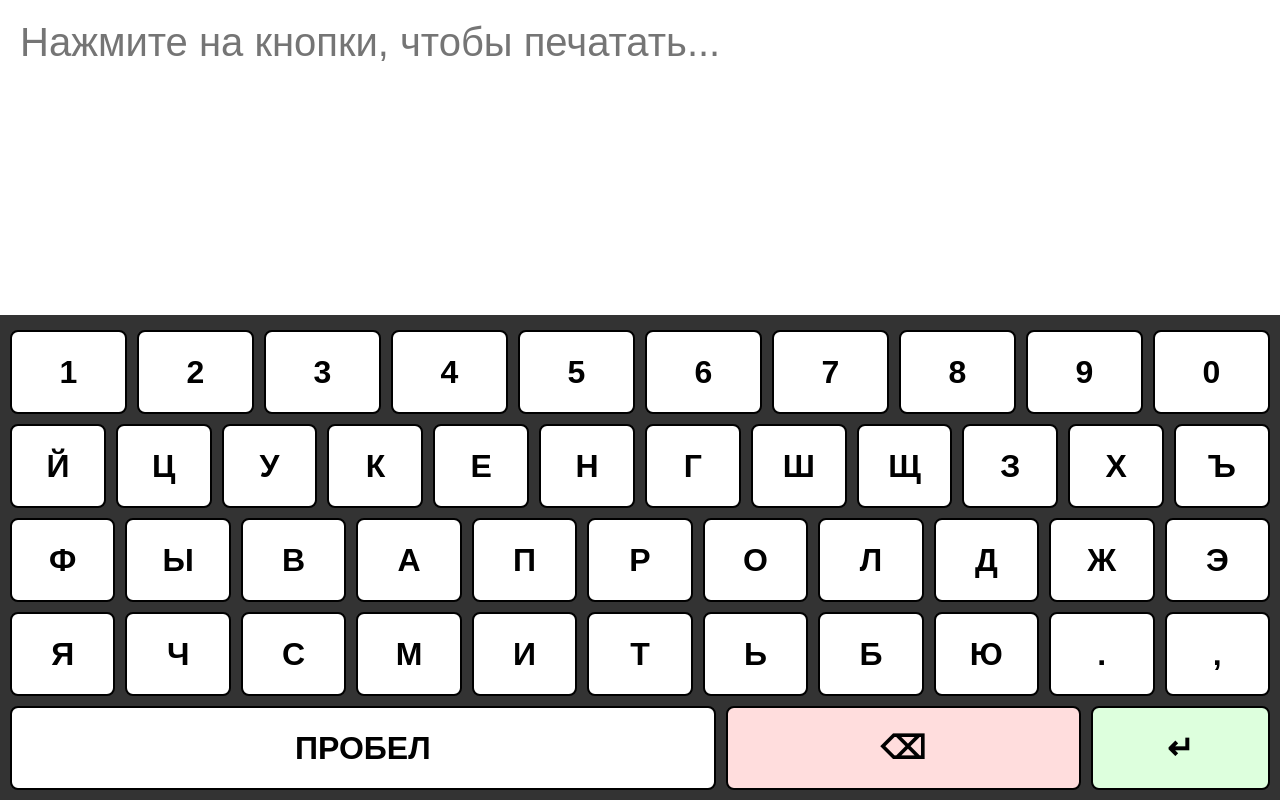
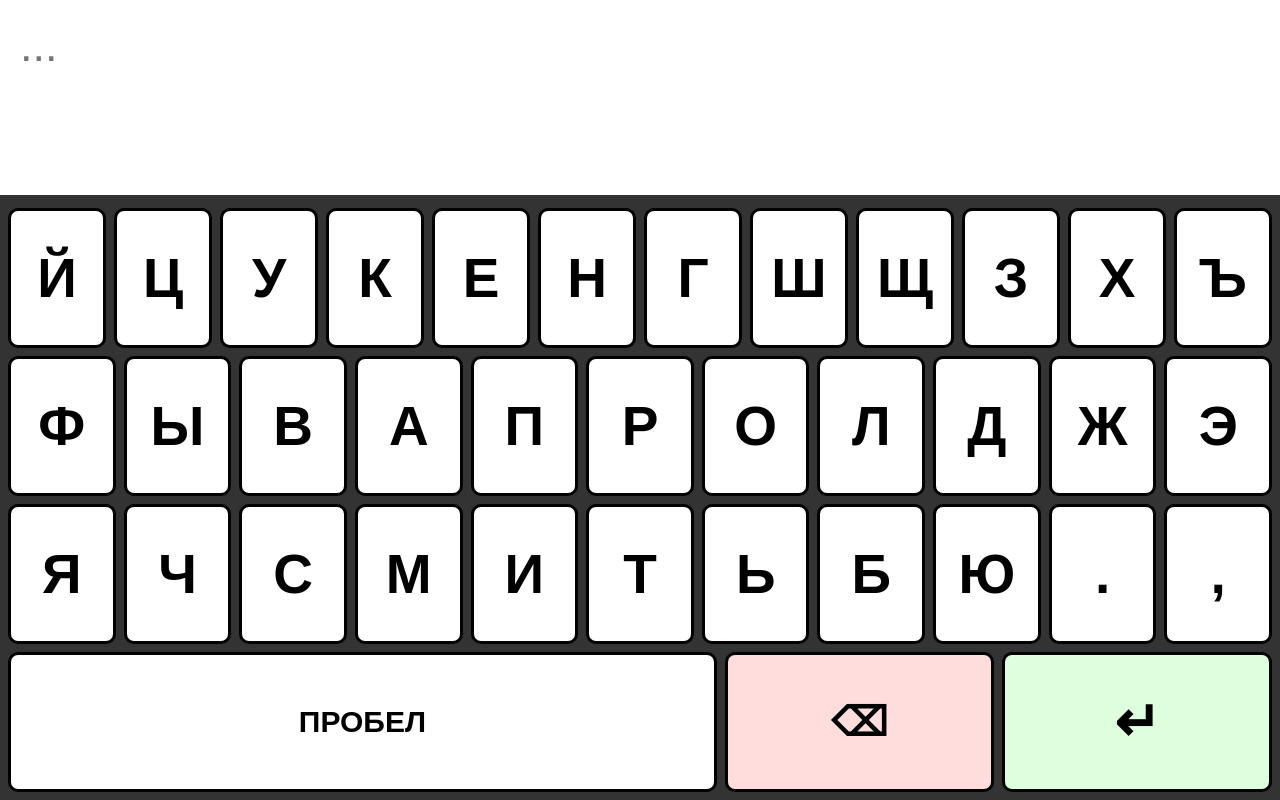
Before and after one commit to 73matt73/big-keyboard, a plain HTML site: page index.html in a window 1280 px wide. Drawn offline with Linux system fonts and the light colour scheme.

Commit message:
Modify title and keyboard layout dimensions
Updated title and adjusted layout dimensions for better usability.

```diff
--- a/index.html
+++ b/index.html
@@ -3,7 +3,7 @@
 <head>
     <meta charset="UTF-8">
     <meta name="viewport" content="width=device-width, initial-scale=1.0">
-    <title>Большая Клавиатура</title>
+    <title>Большая Клавиатура (Только буквы)</title>
     <style>
         * {
             box-sizing: border-box;
@@ -17,13 +17,14 @@
             flex-direction: column;
             height: 100vh; /* На весь экран */
             background-color: #f0f0f0;
+            overflow: hidden; /* Блокируем прокрутку страницы */
         }
 
         /* Поле вывода текста */
         #output {
-            flex: 1; /* Занимает всё место, не занятое клавиатурой */
+            height: 25vh; /* Занимает 25% высоты экрана */
             width: 100%;
-            font-size: 40px; /* Очень крупный шрифт */
+            font-size: 45px; /* Очень крупный шрифт введенного текста */
             padding: 20px;
             border: none;
             resize: none;
@@ -38,18 +39,18 @@
 
         /* Контейнер клавиатуры */
         .keyboard {
-            height: 60vh; /* Клавиатура занимает 60% высоты экрана */
+            height: 75vh; /* Клавиатура занимает 75% высоты экрана */
             display: flex;
             flex-direction: column;
             background-color: #333;
-            padding: 10px;
+            padding: 8px;
         }
 
         .row {
             display: flex;
             flex: 1; /* Ряды растягиваются равномерно */
-            gap: 10px;
-            margin-bottom: 10px;
+            gap: 8px;
+            margin-bottom: 8px;
         }
 
         .row:last-child {
@@ -58,16 +59,19 @@
 
         /* Кнопки */
         button {
-            flex: 1; /* Кнопки растягиваются равномерно */
-            font-size: 32px; /* Размер букв на кнопках */
-            font-weight: bold;
+            flex: 1; /* Кнопки растягиваются равномерно по ширине */
+            font-size: 55px; /* ОЧЕНЬ большие буквы */
+            font-weight: 900; /* Максимальная жирность */
             background-color: #fff;
-            border: 2px solid #000;
-            border-radius: 8px;
+            border: 3px solid #000;
+            border-radius: 10px;
             cursor: pointer;
-            transition: background 0.1s;
             color: #000;
-            touch-action: manipulation; /* Улучшает реакцию на тачскрин */
+            padding: 0;
+            touch-action: manipulation;
+            display: flex; /* Центрирование текста */
+            align-items: center;
+            justify-content: center;
         }
 
         button:active {
@@ -76,34 +80,36 @@
 
         /* Специальные кнопки */
         .btn-wide {
-            flex: 2; /* Пробел и Backspace шире */
-            background-color: #ffdddd; /* Слегка красноватый для Backspace */
+            flex: 1.5;
+            background-color: #ffdddd;
+            font-size: 40px; /* Чуть меньше для спецсимволов */
         }
 
         .btn-space {
-            flex: 4; /* Пробел самый широкий */
+            flex: 4;
+            font-size: 30px;
         }
 
         .btn-enter {
-            background-color: #ddffdd; /* Зеленоватый для Enter */
+            flex: 1.5;
+            background-color: #ddffdd;
         }
 
     </style>
 </head>
 <body>
 
-    <textarea id="output" placeholder="Нажмите на кнопки, чтобы печатать..." autofocus></textarea>
+    <textarea id="output" placeholder="..." autofocus></textarea>
 
     <div class="keyboard" id="keyboard-container">
-        </div>
+    </div>
 
     <script>
         const output = document.getElementById('output');
         const keyboardContainer = document.getElementById('keyboard-container');
 
-        // Раскладка клавиатуры (русская)
+        // Раскладка БЕЗ ЦИФР
         const layout = [
-            ['1', '2', '3', '4', '5', '6', '7', '8', '9', '0'],
             ['Й', 'Ц', 'У', 'К', 'Е', 'Н', 'Г', 'Ш', 'Щ', 'З', 'Х', 'Ъ'],
             ['Ф', 'Ы', 'В', 'А', 'П', 'Р', 'О', 'Л', 'Д', 'Ж', 'Э'],
             ['Я', 'Ч', 'С', 'М', 'И', 'Т', 'Ь', 'Б', 'Ю', '.', ','],
@@ -118,13 +124,12 @@
             rowKeys.forEach(key => {
                 const btn = document.createElement('button');
 
-                // Настройка текста и классов для спецкнопок
                 if (key === 'SPACE') {
                     btn.textContent = 'ПРОБЕЛ';
                     btn.classList.add('btn-space');
                     btn.onclick = () => addChar(' ');
                 } else if (key === 'BACKSPACE') {
-                    btn.textContent = '⌫'; // Значок стирания
+                    btn.textContent = '⌫';
                     btn.classList.add('btn-wide');
                     btn.onclick = () => deleteChar();
                 } else if (key === 'ENTER') {
@@ -142,12 +147,9 @@
             keyboardContainer.appendChild(rowDiv);
         });
 
-        // Логика печати
         function addChar(char) {
             output.value += char;
-            // Автопрокрутка вниз при печати
             output.scrollTop = output.scrollHeight;
-            // Возврат фокуса в поле (чтобы курсор мигал)
             output.focus();
         }
 
```
